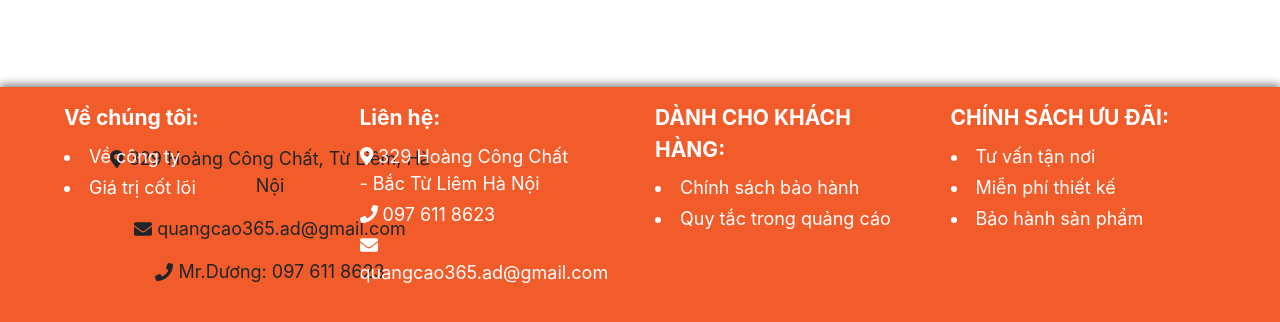
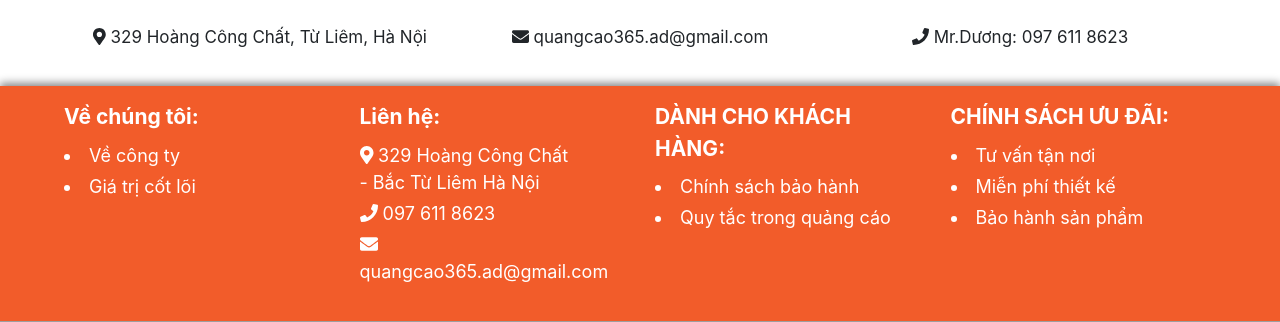
Before and after one commit to tuanhung9293/html-hoc, a PHP site: page /lienhe.html in a window 1280 px wide. Shown: the part 537-859 px from the top of the page. Run offline with PHP 8.4, Linux system fonts and the light colour scheme; some libraries are stand-ins or nearby versions.

Commit message:
todo lien he

```diff
--- a/css/custom/lienhe.scss
+++ b/css/custom/lienhe.scss
@@ -1,4 +1,4 @@
-#thongtin {
+#lienhe1 {
     height: 80px;
     text-align: center;
     padding-top: 20px;
--- a/css/style.css
+++ b/css/style.css
@@ -577,7 +577,7 @@ footer .footer-content .content-ft .no-deco {
   font-size: 11px;
 }
 
-#thongtin {
+#lienhe1 {
   height: 80px;
   text-align: center;
   padding-top: 20px;
--- a/lienhe.html
+++ b/lienhe.html
@@ -51,7 +51,8 @@
             <iframe src="https://www.google.com/maps/embed?pb=!1m18!1m12!1m3!1d8856.580165777508!2d105.76469970421!3d21.043356491161294!2m3!1f0!2f0!3f0!3m2!1i1024!2i768!4f13.1!3m3!1m2!1s0x313454c43099bf19%3A0x7e69cbe3e4c9de1b!2zMzI5IEhvw6BuZyBDw7RuZyBDaOG6pXQsIFBow7ogRGnhu4VuLCBU4burIExpw6ptLCBIw6AgTuG7mWksIFZp4buHdCBOYW0!5e0!3m2!1svi!2s!4v1523904292860"
                 width=100% height="300" frameborder="0" style="border:0" allowfullscreen></iframe>
         </div>
-        <div class="container" id="thongtin">
+        <div class="container">
+            <div class="row wrap" id="lienhe1">
                 <div class="col-4">
                     <i class="fas fa-map-marker-alt"></i> 329 Hoàng Công Chất, Từ Liêm, Hà Nội
                 </div>
@@ -62,10 +63,13 @@
                     <i class="fas fa-phone"></i> Mr.Dương: 097 611 8623
                 </div>
             </div>
+        </div>
 
-        <div class="container">
+        <div>
+            <div class="row wrap">
                 <div class="col-4"></div>
                 <div class="col-8"></div>
+            </div>
         </div>
 
     </section>
```
Also changed, not shown: 1 other file. Lines whose indentation alone changed are shown as unchanged.
